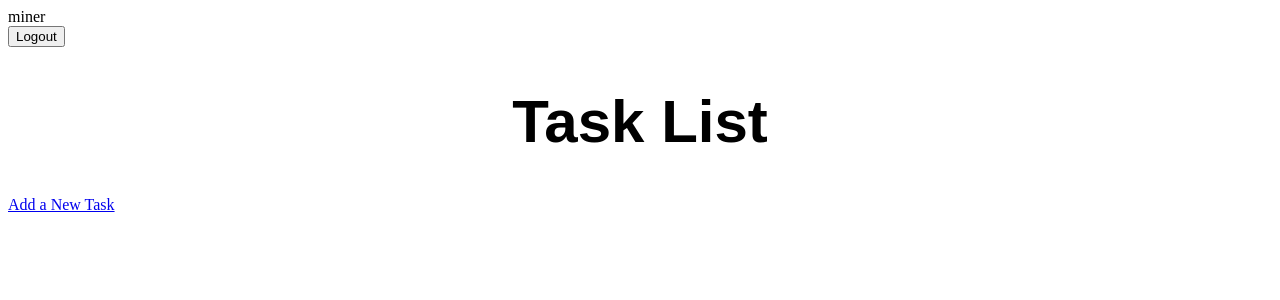
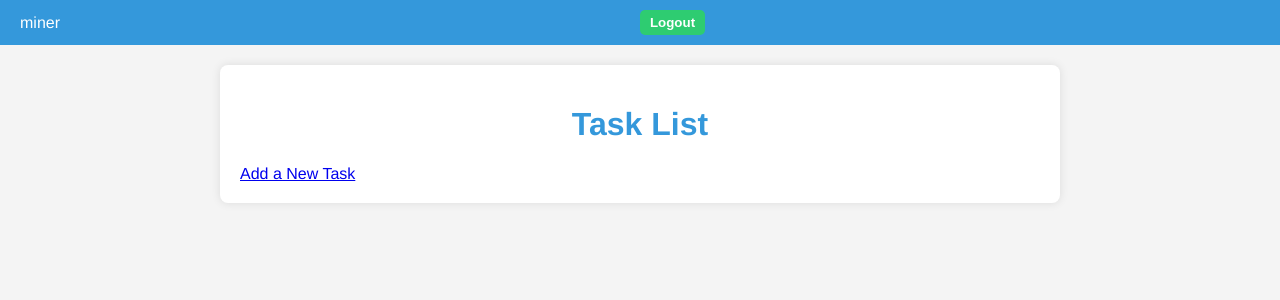
Before and after one commit to MinerFarmIsCool/PWA-Project, a Django app: page /users/ in a window 1280 px wide. Shown: the top 300 px of the page. Run offline with Django 5.2, Linux system fonts and the light colour scheme; a user stored in the database is signed in.

Commit message:
ads,kaefs

```diff
--- a/pwa_project/tasks/static/tasks/styles.css
+++ b/pwa_project/tasks/static/tasks/styles.css
@@ -1,5 +1,135 @@
-h1{
-   font-family: sans-serif;
-   font-size: 60px;
-   text-align: center;
+body {
+  font-family: Helvetica, sans-serif;
+  background-color: #f4f4f4;
+  color: #333;
+  margin: 0;
+  padding: 0;
 }
+
+header {
+  background-color: #3498db;
+  padding: 10px 20px;
+  color: white;
+}
+header .user-info {
+  display: flex;
+  justify-content: flex-end;
+  align-items: center;
+}
+header .user-info span {
+  margin-right: 15px;
+}
+header .user-info a, header .user-info button {
+  background-color: #2ecc71;
+  border: none;
+  padding: 5px 10px;
+  color: white;
+  border-radius: 5px;
+  cursor: pointer;
+  margin-left: 10px;
+}
+header .user-info a:hover, header .user-info button:hover {
+  background-color: rgb(41.4, 183.6, 101.7);
+}
+
+.messages {
+  list-style: none;
+  padding: 0;
+  margin: 10px auto;
+  width: 80%;
+  max-width: 600px;
+}
+.messages li {
+  padding: 10px;
+  margin-bottom: 5px;
+  border-radius: 5px;
+}
+.messages li.error {
+  background-color: #e74c3c;
+  color: white;
+}
+.messages li.success {
+  background-color: #2ecc71;
+  color: white;
+}
+
+main {
+  max-width: 800px;
+  margin: 20px auto;
+  padding: 20px;
+  background-color: white;
+  box-shadow: 0 0 10px rgba(0, 0, 0, 0.1);
+  border-radius: 8px;
+}
+main h1 {
+  font-size: 2rem;
+  text-align: center;
+  color: #3498db;
+}
+
+form {
+  display: flex;
+  flex-direction: column;
+  gap: 15px;
+  max-width: 400px;
+  margin: 0 auto;
+}
+form label {
+  font-weight: bold;
+}
+form input {
+  padding: 8px;
+  border: 1px solid #ddd;
+  border-radius: 5px;
+}
+form button {
+  padding: 10px;
+  background-color: #3498db;
+  border: none;
+  color: white;
+  font-weight: bold;
+  cursor: pointer;
+  border-radius: 5px;
+}
+form button:hover {
+  background-color: rgb(36.7380753138, 138.7882845188, 207.1619246862);
+}
+
+#task-list {
+  list-style: none;
+  padding: 0;
+}
+#task-list li {
+  padding: 10px;
+  border-bottom: 1px solid #ddd;
+}
+#task-list li:last-child {
+  border-bottom: none;
+}
+
+.button {
+  display: inline-block;
+  padding: 10px 15px;
+  text-decoration: none;
+  color: white;
+  background-color: #3498db;
+  border-radius: 5px;
+  font-weight: bold;
+  cursor: pointer;
+  text-align: center;
+}
+.button:hover {
+  background-color: rgb(36.7380753138, 138.7882845188, 207.1619246862);
+}
+
+@media (max-width: 600px) {
+  body {
+    padding: 10px;
+  }
+  header, main {
+    width: 100%;
+    padding: 10px;
+  }
+}
+
+/*# sourceMappingURL=styles.css.map */
--- /dev/null
+++ b/pwa_project/tasks/static/tasks/styles.scss
@@ -0,0 +1,142 @@
+// Define Variables
+$primary-color: #3498db;
+$secondary-color: #2ecc71;
+$bg-color: #f4f4f4;
+$text-color: #333;
+$font-stack: Helvetica, sans-serif;
+
+// Base Styling
+body {
+  font-family: $font-stack;
+  background-color: $bg-color;
+  color: $text-color;
+  margin: 0;
+  padding: 0;
+}
+
+// Header
+header {
+  background-color: $primary-color;
+  padding: 10px 20px;
+  color: white;
+  .user-info {
+    display: flex;
+    justify-content: flex-end;
+    align-items: center;
+    span {
+      margin-right: 15px;
+    }
+    a, button {
+      background-color: $secondary-color;
+      border: none;
+      padding: 5px 10px;
+      color: white;
+      border-radius: 5px;
+      cursor: pointer;
+      margin-left: 10px;
+      &:hover {
+        background-color: scale-color($secondary-color, $lightness: -10%);
+      }
+    }
+  }
+}
+
+// Messages
+.messages {
+  list-style: none;
+  padding: 0;
+  margin: 10px auto;
+  width: 80%;
+  max-width: 600px;
+  li {
+    padding: 10px;
+    margin-bottom: 5px;
+    border-radius: 5px;
+    &.error { background-color: #e74c3c; color: white; }
+    &.success { background-color: $secondary-color; color: white; }
+  }
+}
+
+// Main Content
+main {
+  max-width: 800px;
+  margin: 20px auto;
+  padding: 20px;
+  background-color: white;
+  box-shadow: 0 0 10px rgba(0, 0, 0, 0.1);
+  border-radius: 8px;
+  h1 {
+    font-size: 2rem;
+    text-align: center;
+    color: $primary-color;
+  }
+}
+
+// Forms and Inputs
+form {
+  display: flex;
+  flex-direction: column;
+  gap: 15px;
+  max-width: 400px;
+  margin: 0 auto;
+  label {
+    font-weight: bold;
+  }
+  input {
+    padding: 8px;
+    border: 1px solid #ddd;
+    border-radius: 5px;
+  }
+  button {
+    padding: 10px;
+    background-color: $primary-color;
+    border: none;
+    color: white;
+    font-weight: bold;
+    cursor: pointer;
+    border-radius: 5px;
+    &:hover {
+      background-color: scale-color($primary-color, $lightness: -10%);
+    }
+  }
+}
+
+// Task List
+#task-list {
+  list-style: none;
+  padding: 0;
+  li {
+    padding: 10px;
+    border-bottom: 1px solid #ddd;
+    &:last-child {
+      border-bottom: none;
+    }
+  }
+}
+
+// Buttons and Links
+.button {
+  display: inline-block;
+  padding: 10px 15px;
+  text-decoration: none;
+  color: white;
+  background-color: $primary-color;
+  border-radius: 5px;
+  font-weight: bold;
+  cursor: pointer;
+  text-align: center;
+  &:hover {
+    background-color: scale-color($primary-color, $lightness: -10%);
+  }
+}
+
+// Responsive Design
+@media (max-width: 600px) {
+  body {
+    padding: 10px;
+  }
+  header, main {
+    width: 100%;
+    padding: 10px;
+  }
+}
```
Also changed, not shown: pwa_project/db.sqlite3, 1 other file.
